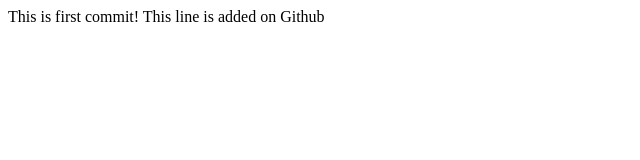
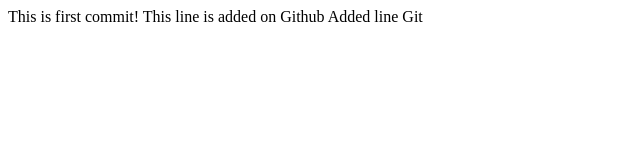
Before and after one commit to ilyanes/frontend_test, a plain HTML site: page index.html in a window 1280 px wide. Shown: the whole page, without its empty margins (0-640 px from the left). Drawn offline with Linux system fonts and the light colour scheme.

Commit message:
Update index.html

```diff
--- a/index.html
+++ b/index.html
@@ -9,6 +9,7 @@
 
     This is first commit!
     This line is added on Github
+    Added line Git
 
 </body>
 </html>
```
